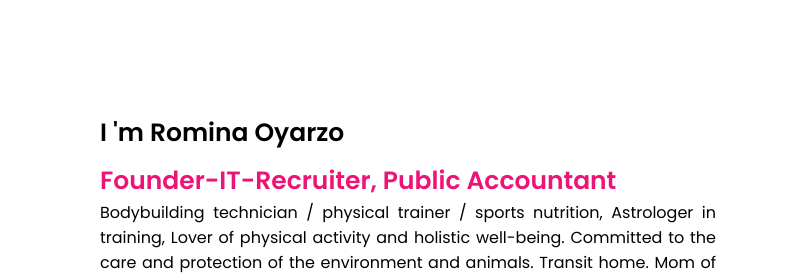
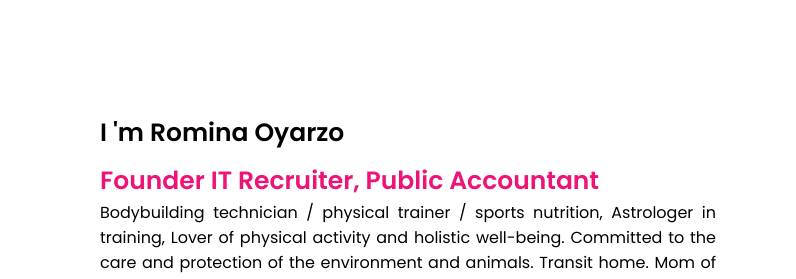
Before and after one commit to germanoyarzo/rominaoyarzo.github.io, a plain HTML site: page index.html in a window 1280 px wide. Shown: the part 1303-1582 px from the top of the page, 484-1280 px from the left. Drawn offline with nearby package versions, Linux system fonts and the light colour scheme.

Commit message:
Update index.html

```diff
--- a/index.html
+++ b/index.html
@@ -226,7 +226,7 @@
       "text-3": "Recruitment, preselection and personal retention",
       "about-me":"Aboute me",
       "text": "I 'm Romina Oyarzo",
-      "text-span": "Founder-IT-Recruiter, Public Accountant",
+      "text-span": "Founder IT Recruiter, Public Accountant",
       "text-p": "Bodybuilding technician / physical trainer / sports nutrition, Astrologer in training, Lover of physical activity and holistic well-being. Committed to the care and protection of the environment and animals. Transit home. Mom of the heart",
       "services": "My services",
       "mision": "Mission",
@@ -285,7 +285,7 @@
       "li-3": "Búsqueda y preselección de candidatas",
       "li-4": "Entrevistas a candidatos",
       "li-5": "Presentar un informe detallado de los candidatos a la empresa",
-      "li-6": "Realiza las devoluciones a los candidatos y acompáñalos en el proceso, evacuando sus dudas",
+      "li-6": "Realizar las devoluciones a los candidatos y acompañarlos en el proceso, evacuando sus dudas",
       "title-right": "RETENCIÓN DEL PERSONAL",
       "li-7": "Asesoramiento en motivación del personal",
       "li-8": "Diseño de un programa de Beneficios de acuerdo a los requerimientos del cliente",
```
